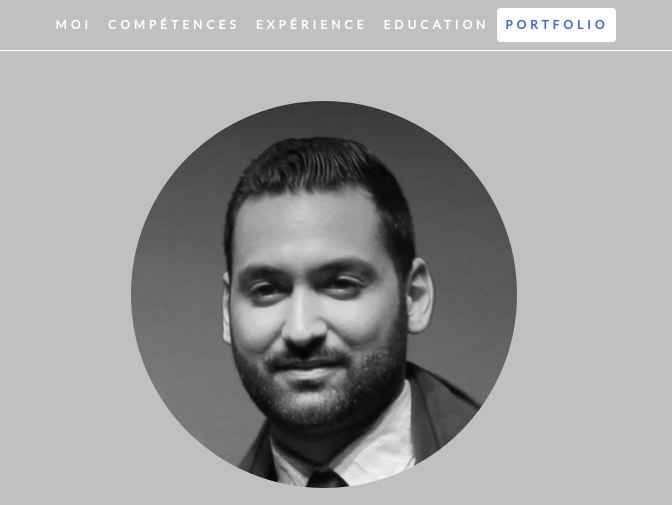
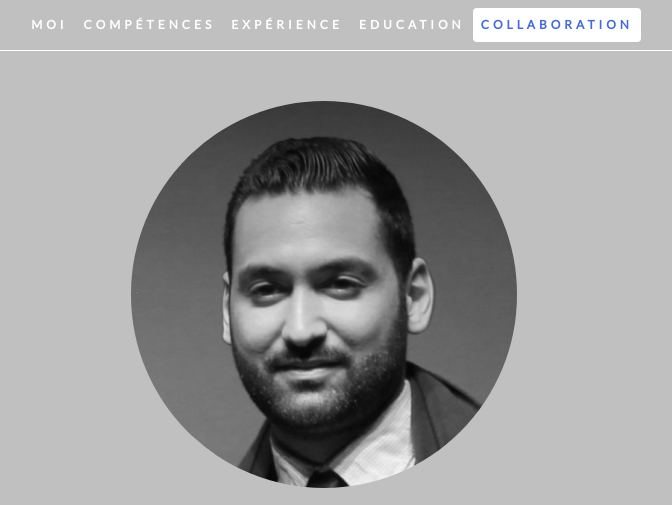
Before and after one commit to aiztech/aiztech.github.io, a plain HTML site: page index.html in a window 1280 px wide. Shown: the top 505 px of the page, without its empty margins (316-988 px from the left). Drawn offline with nearby package versions, Linux system fonts and the light colour scheme.

Commit message:
Update index.html

```diff
--- a/index.html
+++ b/index.html
@@ -31,7 +31,7 @@
                 <li class="nav-item"><a class="nav-link" href="#skills">Compétences</a></li>
                 <li class="nav-item"><a class="nav-link" href="#experience">Expérience</a></li>
                 <li class="nav-item"><a class="nav-link" href="#education">Education</a></li>
-                <li class="nav-item"><a class="nav-link" href="#portfolio">Portfolio</a></li>
+                <li class="nav-item"><a class="nav-link" href="#portfolio">Collaboration</a></li>
             </ul>
         </div>
     </nav>
```
